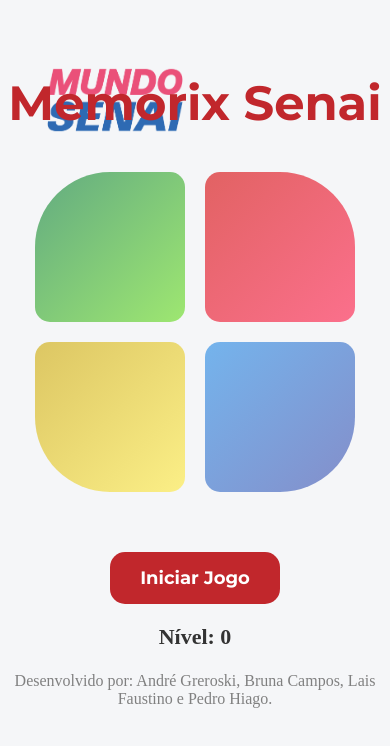
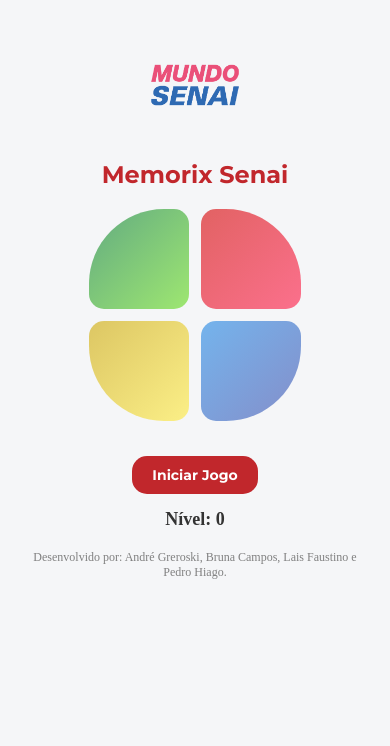
Before and after one commit to greroskix/portfolio-senai, a plain HTML site: page projetos_principais/memorix/cores.html in a window 390 px wide. Drawn offline with nearby package versions, Linux system fonts and the light colour scheme; a web font is replaced by a local one.

Commit message:
fix memorix files

```diff
--- a/projetos_principais/memorix/style.css
+++ b/projetos_principais/memorix/style.css
@@ -13,6 +13,9 @@ body {
   background-color: #F5F6F8;
   color: black;
   font-family: "montserrat";
+  position: relative;
+  min-height: 100vh;
+  padding-bottom: 20px;
 }
 
 h1 {
@@ -94,14 +97,130 @@ h1 {
     margin-top: 3%;
 }
 .senai {
-  margin-left: 2%;
   width: 200px;
-  display: flex;
-  margin-bottom: -150px;
-  transition: 0.5s; /* <- Mover para cá */
+  display: block;
+  transition: 0.5s;
+  position: absolute;
+  top: 10px;
+  left: 10px;
+  z-index: 10;
 }
 
 .senai:hover {
   cursor: pointer;
   transform: translateY(-6px);
 }
+
+.inicio {
+  margin-top: 60px;
+  margin-bottom: 20px;
+  position: relative;
+}
+
+.receba {
+  margin: 20px 0;
+}
+
+
+@media (max-width: 768px) {
+  .senai {
+    width: 150px;
+    position: relative;
+    left: auto;
+    top: auto;
+    display: block;
+    margin: 30px auto 20px auto;
+    transform: none;
+  }
+
+  .senai:hover {
+    transform: translateY(-6px);
+  }
+
+  h1 {
+    font-size: 32px;
+    margin: 20px 0;
+    position: relative;
+    z-index: 1;
+  }
+
+  .jogo {
+    grid-template-columns: repeat(2, 120px);
+    grid-template-rows: repeat(2, 120px);
+    gap: 15px;
+    margin: 20px auto;
+  }
+
+  .cor {
+    width: 120px;
+    height: 120px;
+  }
+
+  #botaoIniciar {
+    font-size: 16px;
+    padding: 12px 24px;
+    margin-top: 15px;
+  }
+
+  #nivel {
+    font-size: 18px;
+    margin-top: 15px;
+  }
+
+  .desen {
+    font-size: 12px;
+    margin-top: 20px;
+    padding: 0 10px;
+  }
+
+  .inicio {
+    margin-top: 0;
+    margin-bottom: 15px;
+    position: relative;
+    z-index: 1;
+  }
+}
+
+@media (max-width: 480px) {
+  .senai {
+    width: 130px;
+    position: relative;
+    left: auto;
+    top: auto;
+    display: block;
+    margin: 25px auto 15px auto;
+    transform: none;
+  }
+
+  .senai:hover {
+    transform: translateY(-6px);
+  }
+
+  h1 {
+    font-size: 24px;
+    margin: 15px 0;
+    position: relative;
+    z-index: 1;
+  }
+
+  .jogo {
+    grid-template-columns: repeat(2, 100px);
+    grid-template-rows: repeat(2, 100px);
+    gap: 12px;
+    margin: 15px auto;
+  }
+
+  .cor {
+    width: 100px;
+    height: 100px;
+  }
+
+  #botaoIniciar {
+    font-size: 14px;
+    padding: 10px 20px;
+  }
+
+  .inicio {
+    margin-top: 0;
+  }
+}
```
